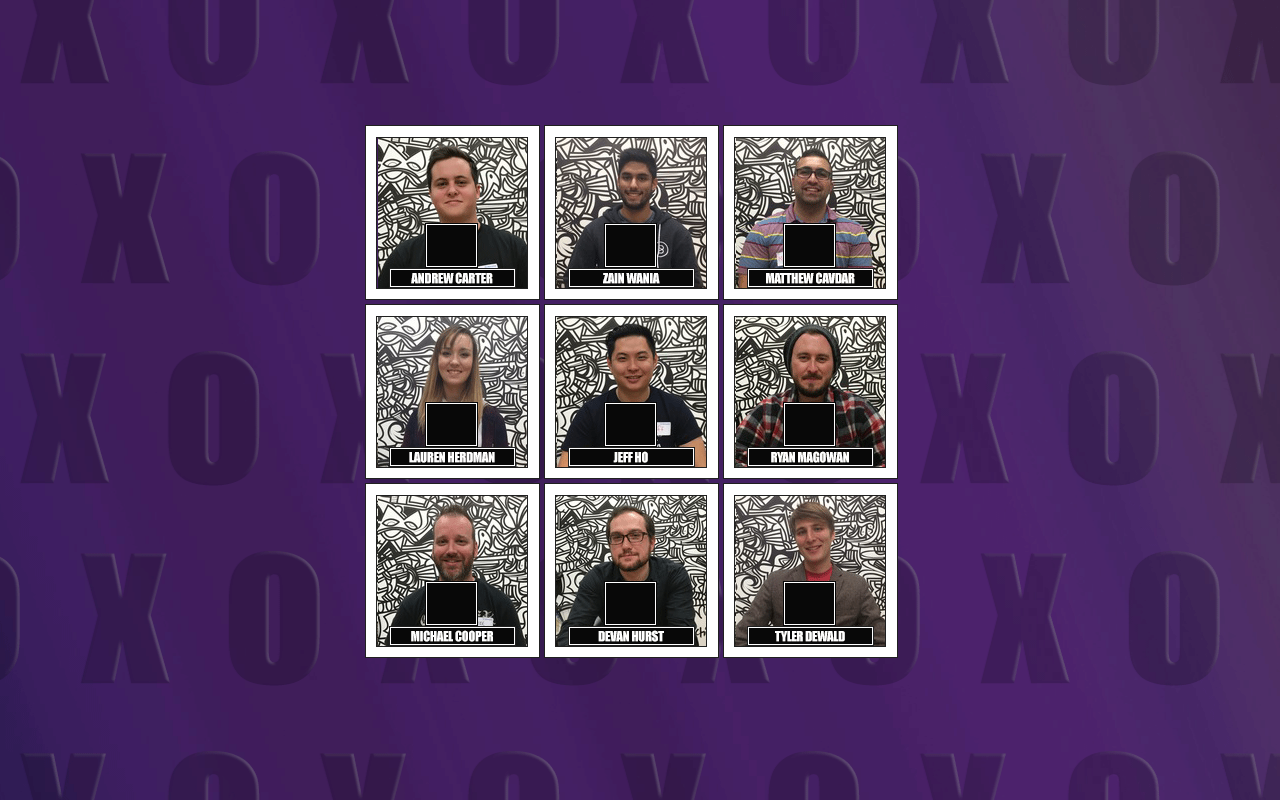
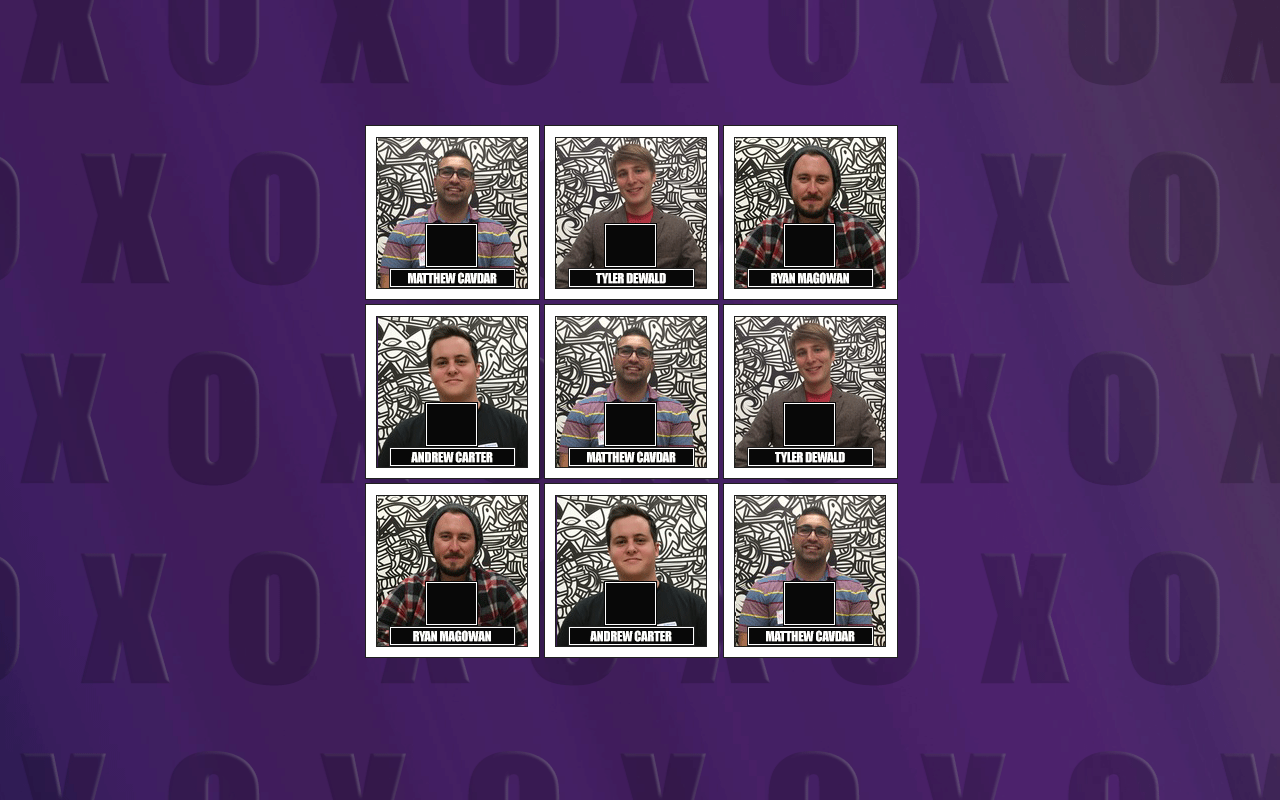
Before and after one commit to devanhurst/bitmakerSquares, a plain HTML site: page bitmakersquares.html in a window 1280 px wide. Drawn offline with nearby package versions, Linux system fonts and the light colour scheme.

Commit message:
Test commit, no update.

```diff
--- a/script.js
+++ b/script.js
@@ -6,7 +6,7 @@ $('document').ready(function() {
 
     // Select players.
     var students = ["alon", "andrew", "avi", "carlos", "colin", "dan", "devan", "hershel", "james", "jeff", "jong", "jonk", "jordan", "lauren", "margaret", "matt", "mike", "patrick", "rex", "rob", "ryan", "scott", "steph", "tyler", "zain"];
-    var players = ["andrew", "zain", "matt", "lauren", "jeff", "ryan", "mike", "devan", "tyler"];
+    var players = ["matt", "tyler", "ryan", "andrew", "matt", "tyler", "ryan", "andrew", "matt"];
 
     //Constants
     var body = document.getElementsByTagName("body")[0];
--- a/styles.css
+++ b/styles.css
@@ -11,7 +11,6 @@ body{
     bottom: 0;
     left: 0;
     right: 0;
-
     margin: auto;
     background-image: url("images/background.png");
 }
```
